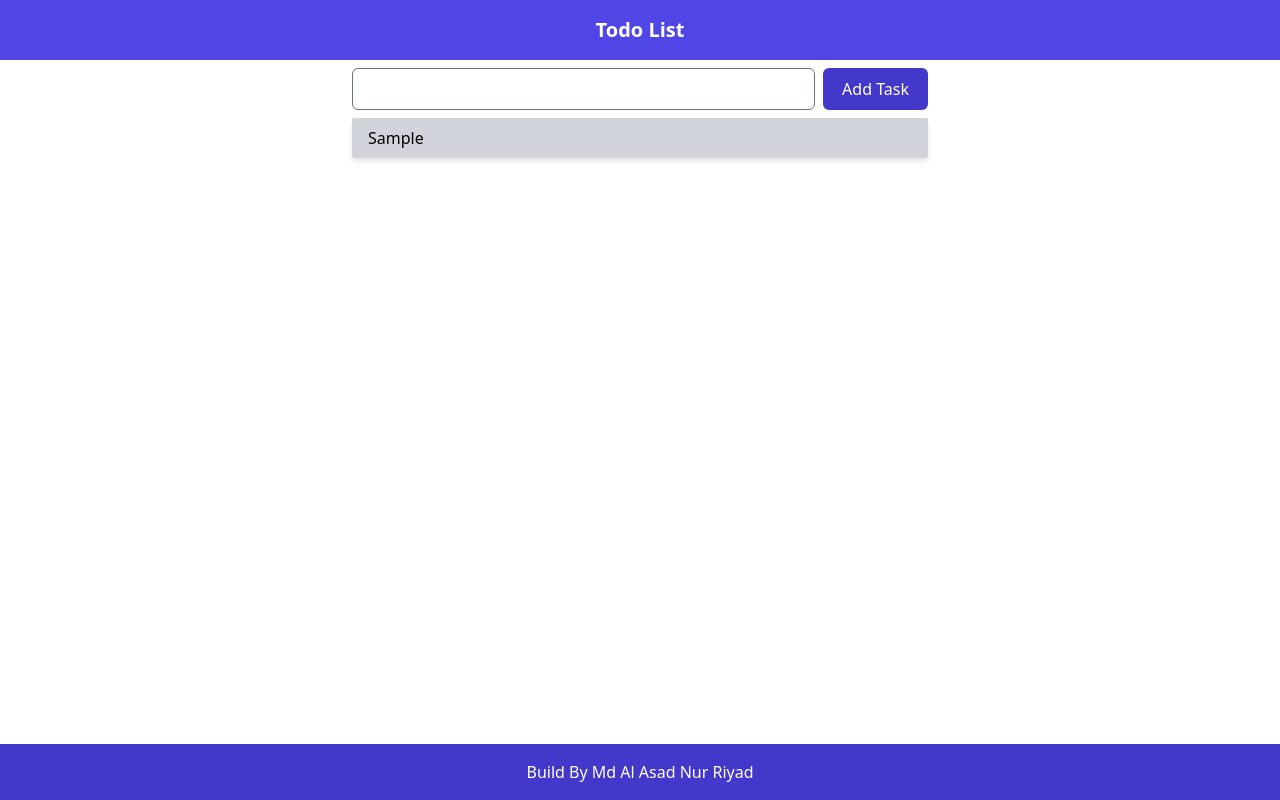
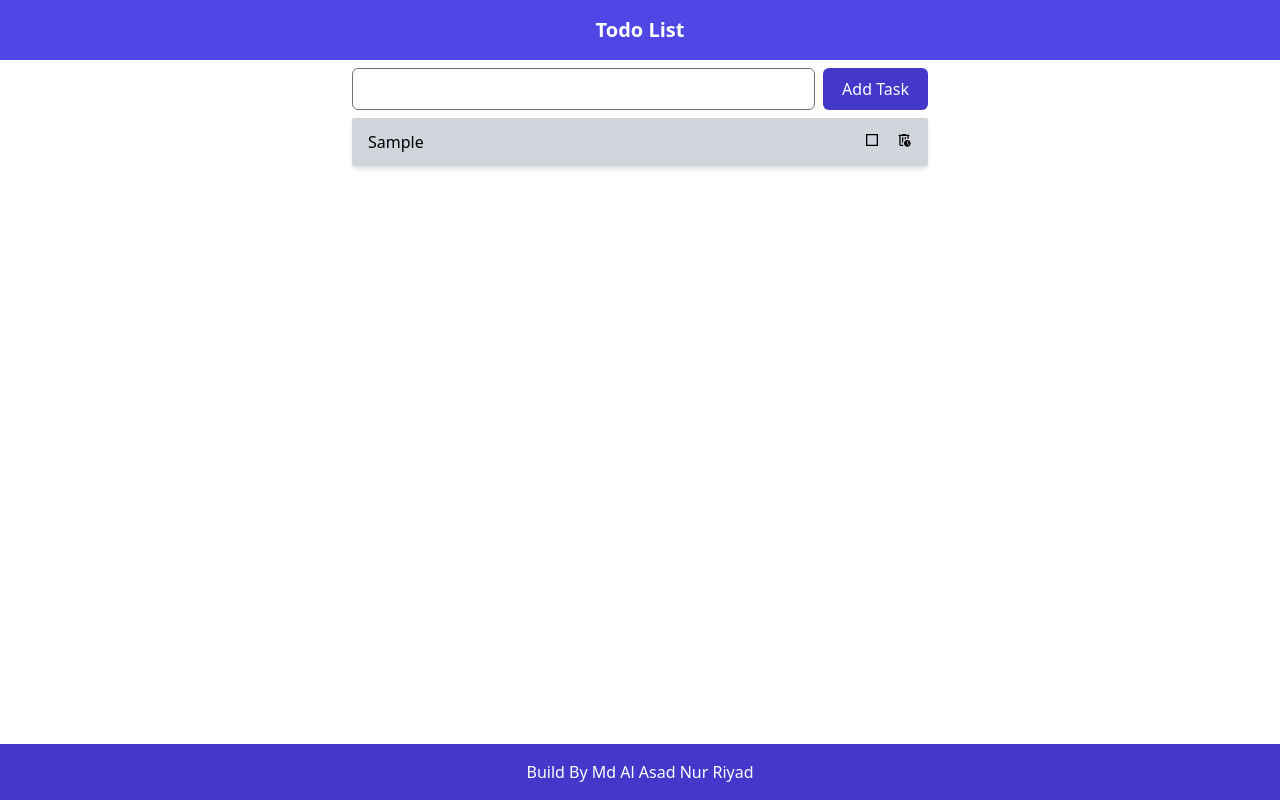
Before and after one commit to nurRiyad/react-todo, a React (Vite) app: page / in a window 1280 px wide. Both pictures are taken after typing "Sample" into the empty fields and a click on the button "Add Task". Built offline with nearby package versions, Linux system fonts and the light colour scheme.

Commit message:
Add delete and complete funciton
Signed-off-by: nurRiyad <asadnurriyad@gmail.com>

```diff
--- /dev/null
+++ b/src/assets/icons/CheckIcon.tsx
@@ -0,0 +1,9 @@
+import { SVGProps } from 'react';
+
+export function CheckIcons(props: SVGProps<SVGSVGElement>) {
+  return (
+    <svg xmlns="http://www.w3.org/2000/svg" width="1em" height="1em" viewBox="0 0 24 24" {...props}>
+      <path fill="currentColor" d="M3 21V3h18v18H3Zm2-2h14V5H5v14Z"></path>
+    </svg>
+  );
+}
--- /dev/null
+++ b/src/assets/icons/CheckedIcon.tsx
@@ -0,0 +1,12 @@
+import { SVGProps } from 'react';
+
+export function CheckedIcon(props: SVGProps<SVGSVGElement>) {
+  return (
+    <svg xmlns="http://www.w3.org/2000/svg" width="1em" height="1em" viewBox="0 0 24 24" {...props}>
+      <path
+        fill="currentColor"
+        d="m10.6 13.4l-2.15-2.15q-.275-.275-.7-.275t-.7.275q-.275.275-.275.7t.275.7L9.9 15.5q.3.3.7.3t.7-.3l5.65-5.65q.275-.275.275-.7t-.275-.7q-.275-.275-.7-.275t-.7.275L10.6 13.4ZM5 21q-.825 0-1.413-.588T3 19V5q0-.825.588-1.413T5 3h14q.825 0 1.413.588T21 5v14q0 .825-.588 1.413T19 21H5Zm0-2h14V5H5v14ZM5 5v14V5Z"
+      ></path>
+    </svg>
+  );
+}
--- /dev/null
+++ b/src/assets/icons/DeleteIcon.tsx
@@ -0,0 +1,12 @@
+import { SVGProps } from 'react';
+
+export function DeleteIcons(props: SVGProps<SVGSVGElement>) {
+  return (
+    <svg xmlns="http://www.w3.org/2000/svg" width="1em" height="1em" viewBox="0 0 24 24" {...props}>
+      <path
+        fill="currentColor"
+        d="M7 6v13V6Zm4.25 15H7q-.825 0-1.413-.588T5 19V6H4V4h5V3h6v1h5v2h-1v4.3q-.425-.125-.988-.213T17 10V6H7v13h3.3q.15.525.4 1.038t.55.962ZM9 17h1q0-1.575.5-2.588L11 13.4V8H9v9Zm4-5.75q.425-.275.963-.55T15 10.3V8h-2v3.25ZM17 22q-2.075 0-3.538-1.463T12 17q0-2.075 1.463-3.538T17 12q2.075 0 3.538 1.463T22 17q0 2.075-1.463 3.538T17 22Zm1.65-2.65l.7-.7l-1.85-1.85V14h-1v3.2l2.15 2.15Z"
+      ></path>
+    </svg>
+  );
+}
--- a/src/components/Body.tsx
+++ b/src/components/Body.tsx
@@ -15,13 +15,29 @@ export default function Body() {
     setTasks([...tasks, task]);
   };
 
+  const updateTask = (taskname: string, isCompleted: boolean) => {
+    const ts = tasks.map((el) => {
+      if (el.name === taskname) {
+        el.completed = isCompleted;
+      }
+      return el;
+    });
+
+    setTasks(ts);
+  };
+
+  const deleteTask = (taskName: string) => {
+    const ts = tasks.filter((el) => el.name !== taskName);
+    setTasks(ts);
+  };
+
   return (
     <div className="flex-grow">
       <div className="max-w-xl mx-auto mt-2">
         <AddTask addNewTask={addNewTask} />
 
         <div>
-          <Tasks tasks={tasks} />
+          <Tasks tasks={tasks} taskOperations={{ updateTask, deleteTask }} />
         </div>
       </div>
     </div>
--- a/src/components/Task.tsx
+++ b/src/components/Task.tsx
@@ -1,10 +1,41 @@
-export default function Task({ task }: { task: string }) {
+import { CheckIcons } from '../assets/icons/CheckIcon';
+import { CheckedIcon } from '../assets/icons/CheckedIcon';
+import { DeleteIcons } from '../assets/icons/DeleteIcon';
+import type { Task, TaskOperation } from '../types';
+
+interface Props {
+  task: Task;
+  taskOperation: TaskOperation;
+}
+
+export default function Task({ task, taskOperation }: Props) {
+  const handleCompleteClick = () => {
+    taskOperation.updateTask(task.name, !task.completed);
+  };
+
+  const handleDeleteClick = () => {
+    taskOperation.deleteTask(task.name);
+  };
+
   return (
     <li
-      className="p-2 pl-4 bg-gray-300 shadow-md rounded-sm hover:bg-indigo-700 hover:text-white
+      className="p-3 px-4 bg-gray-300 shadow-md rounded-sm hover:bg-indigo-700 hover:text-white
       transition-all duration-150"
     >
-      {task}
+      <div className="flex justify-between">
+        <p onClick={handleCompleteClick} className={task.completed ? 'line-through' : ''}>
+          {task.name}
+        </p>
+        <div className="space-x-4">
+          <button onClick={handleCompleteClick}>
+            {task.completed && <CheckedIcon />}
+            {!task.completed && <CheckIcons />}
+          </button>
+          <button onClick={handleDeleteClick}>
+            <DeleteIcons />
+          </button>
+        </div>
+      </div>
     </li>
   );
 }
--- a/src/components/Tasks.tsx
+++ b/src/components/Tasks.tsx
@@ -1,11 +1,16 @@
-import type { Task as TaskType } from '../types';
+import type { TaskOperation, Task as TaskType } from '../types';
 import Task from './Task';
 
-export default function Tasks({ tasks }: { tasks: Array<TaskType> }) {
+interface Props {
+  tasks: Array<TaskType>;
+  taskOperations: TaskOperation;
+}
+
+export default function Tasks({ tasks, taskOperations }: Props) {
   return (
     <ul className="space-y-3 mt-2">
       {tasks.map((task, index) => (
-        <Task task={task.name} key={task.name + index} />
+        <Task task={task} taskOperation={taskOperations} key={task.name + index} />
       ))}
     </ul>
   );
--- a/src/types/tasks.ts
+++ b/src/types/tasks.ts
@@ -2,3 +2,8 @@ export interface Task {
   name: string;
   completed: boolean;
 }
+
+export interface TaskOperation {
+  updateTask: (taskname: string, isCompleted: boolean) => void;
+  deleteTask: (taskName: string) => void;
+}
```
